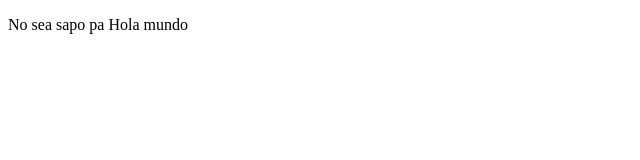
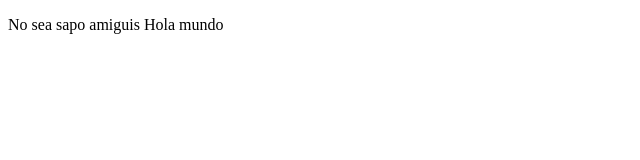
Before and after one commit to hrndzValentin/proyectoDemoCursoPrework, a plain HTML site: page index.html in a window 1280 px wide. Shown: the full height of the page, 0-640 px from the left. Drawn offline with Linux system fonts and the light colour scheme.

Commit message:
cambios agregamos saludo

```diff
--- a/index.html
+++ b/index.html
@@ -7,7 +7,7 @@
     <title>Sapo</title>
 </head>
 <p>
-    No sea sapo pa Hola mundo
+    No sea sapo amiguis Hola mundo
 </p>
 <body>
 
```
